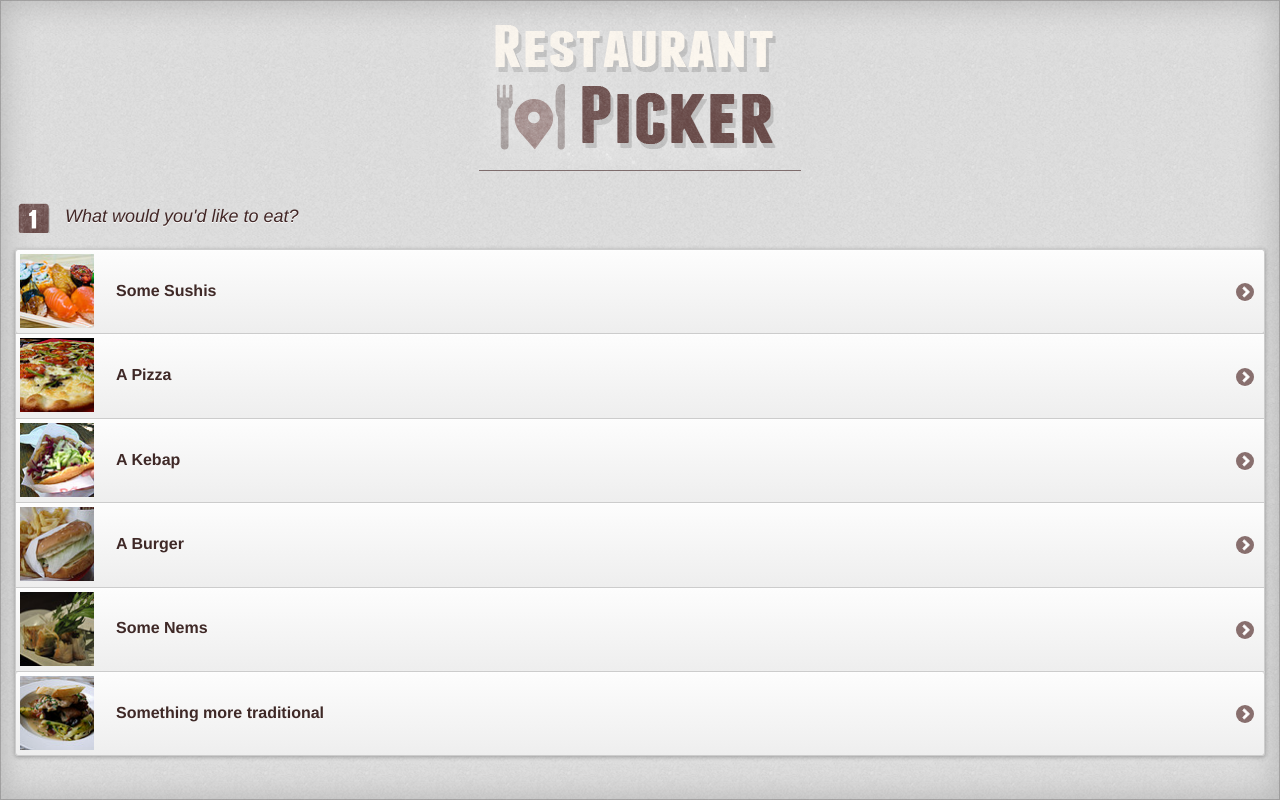
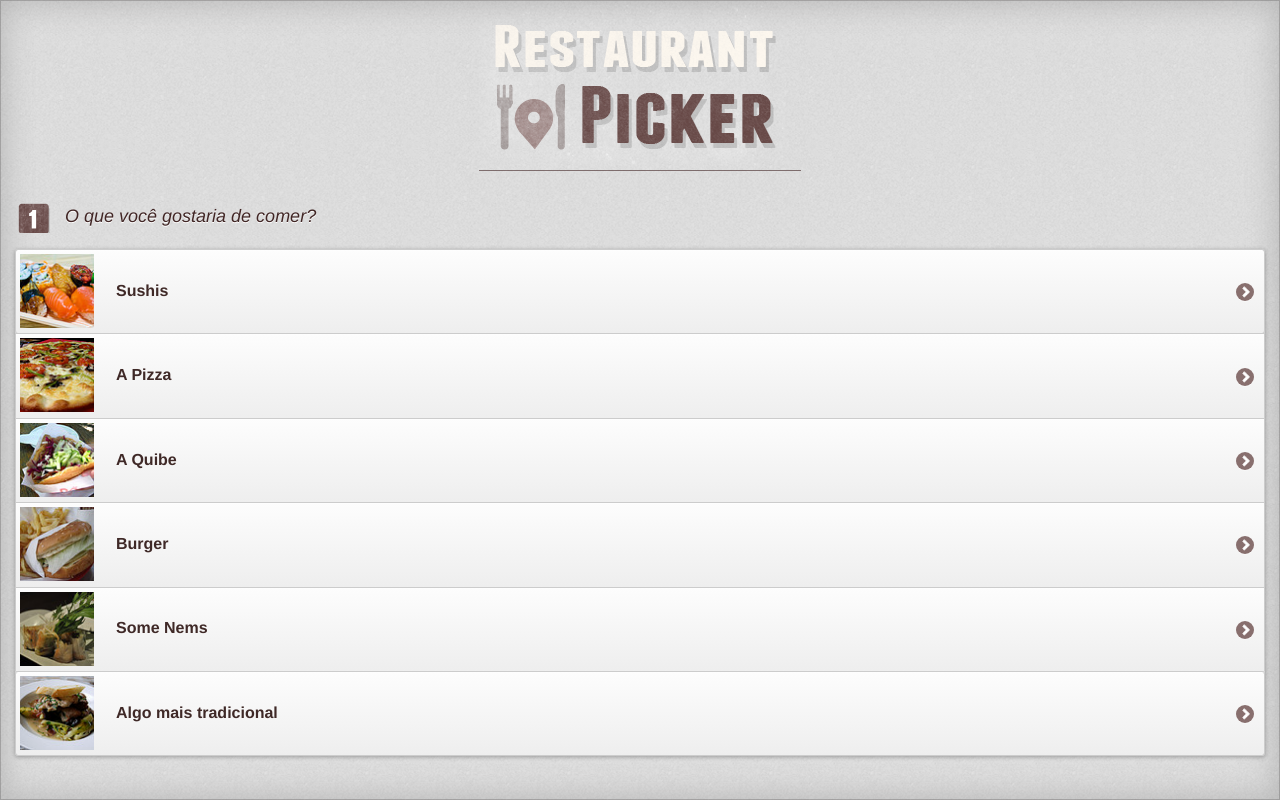
Before and after one commit to brenothales/res, a plain HTML site: page index.html in a window 1280 px wide. Drawn offline with Linux system fonts and the light colour scheme.

Commit message:
Traduzindo index

```diff
--- a/index.html
+++ b/index.html
@@ -25,15 +25,15 @@
 	</div>
 
 	<div class="choice_list">
-	<h1> What would you'd like to eat? </h1>
+	<h1> O que você gostaria de comer? </h1>
 
 	<ul data-role="listview" data-inset="true" >
-	<li><a href="choose_town.html" data-transition="slidedown"> <img src="sushis.jpg"/> <h3> Some Sushis</h3></a></li>
+	<li><a href="choose_town.html" data-transition="slidedown"> <img src="sushis.jpg"/> <h3> Sushis</h3></a></li>
 	<li><a href="choose_town.html"  data-transition="slidedown"> <img src="pizza.jpg"/> <h3> A Pizza </h3></a></li>
-	<li><a href="choose_town.html"  data-transition="slidedown"> <img src="kebap.jpg"/> <h3> A Kebap</h3></a></li>
-	<li><a href="choose_town.html"  data-transition="slidedown"> <img src="burger.jpg"/> <h3> A Burger</h3></a></li>
+	<li><a href="choose_town.html"  data-transition="slidedown"> <img src="kebap.jpg"/> <h3> A Quibe</h3></a></li>
+	<li><a href="choose_town.html"  data-transition="slidedown"> <img src="burger.jpg"/> <h3> Burger</h3></a></li>
 	<li><a href="choose_town.html"  data-transition="slidedown"> <img src="nems.jpg"/> <h3> Some Nems </h3></a></li>
-	<li><a href="choose_town.html"  data-transition="slidedown"> <img src="tradi.jpg"/> <h3> Something more traditional</h3></a></li>
+	<li><a href="choose_town.html"  data-transition="slidedown"> <img src="tradi.jpg"/> <h3> Algo mais tradicional</h3></a></li>
 	</ul>
 
 	</div>
```
